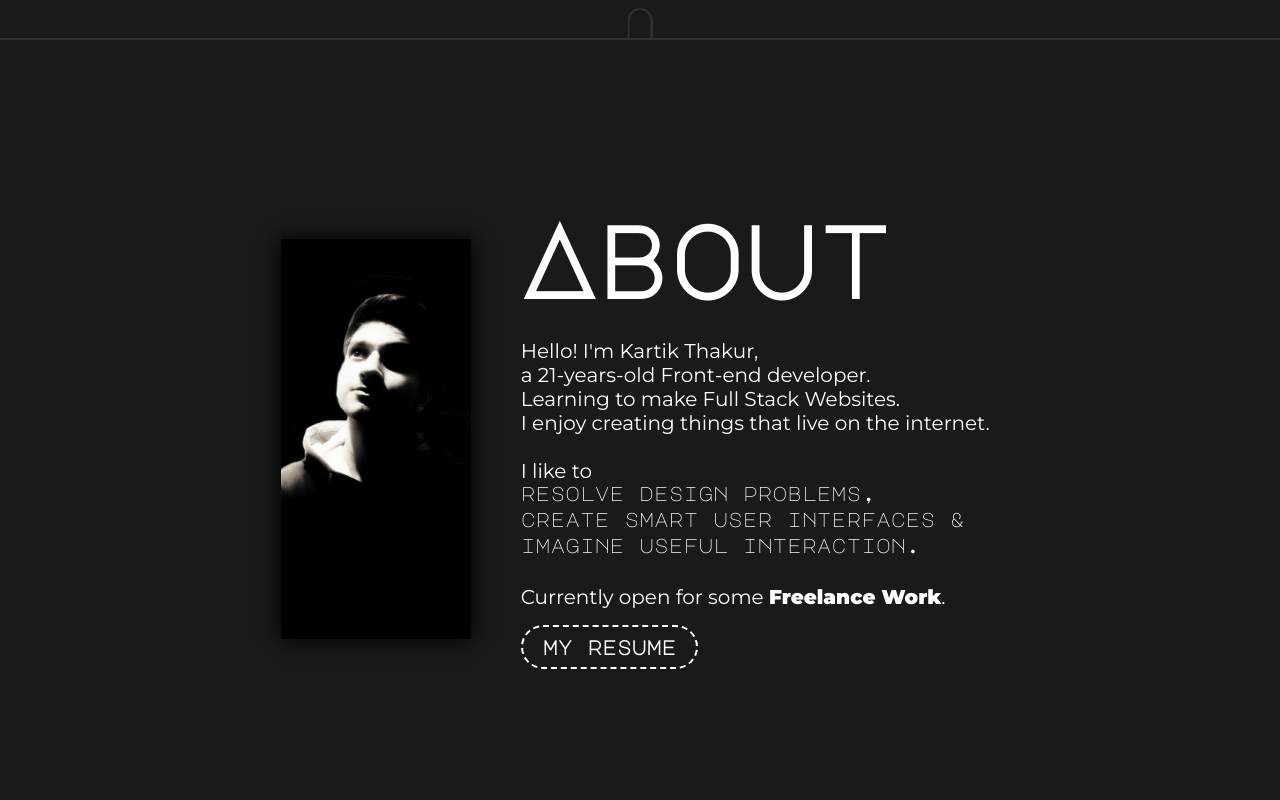
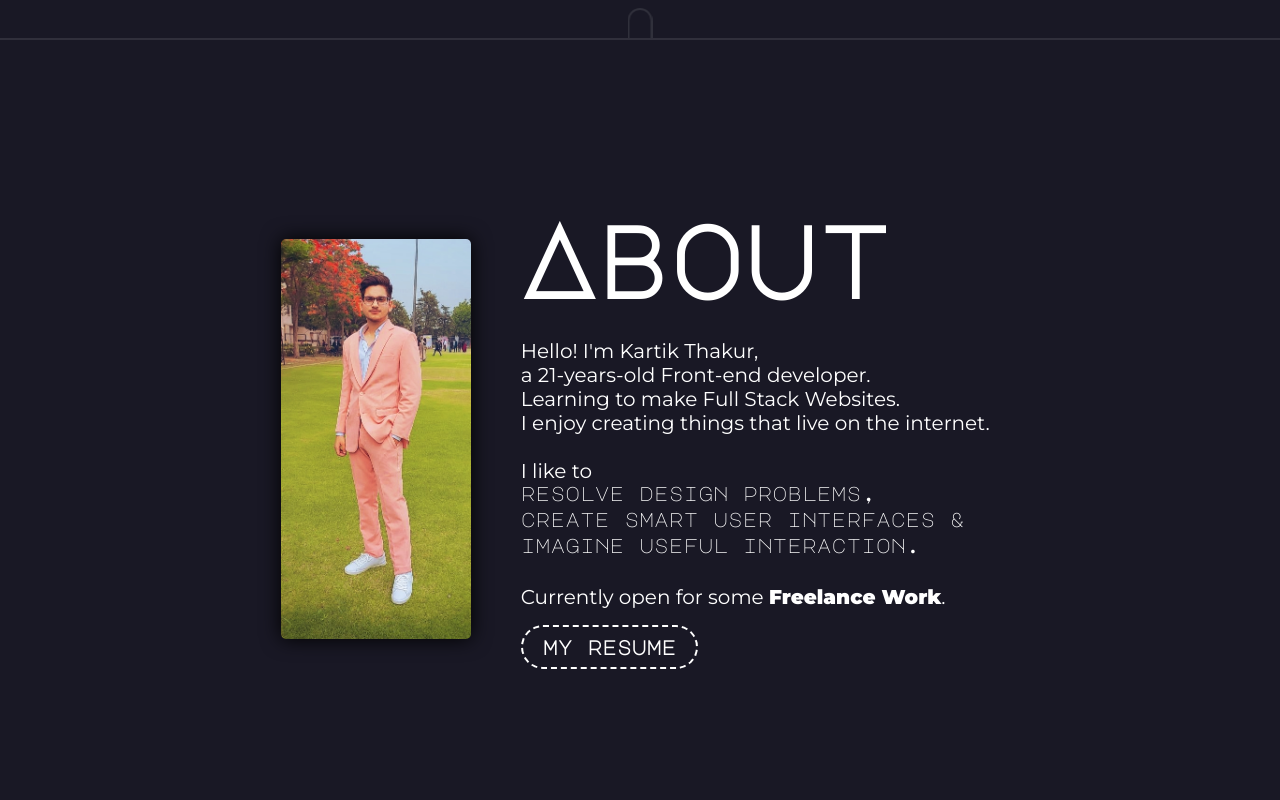
Before and after one commit to kartikth40/portfolio, a React (Create React App) app: page / in a window 1280 px wide. Shown: the part 760-1560 px from the top of the page. Built offline with nearby package versions, Linux system fonts and the light colour scheme.

Commit message:
changed the color pallete and fixed some issues

```diff
--- a/src/components/About/index.js
+++ b/src/components/About/index.js
@@ -19,7 +19,7 @@ function About() {
     <Container id="about">
       <AboutSection>
         <Picture>
-          <img src="/img/kartik_black.jpg" alt="profile pic" />
+          <img src="/img/kartik_pink.jpg" alt="profile pic" />
           <span></span>
         </Picture>
         <MainContect>
--- a/src/components/About/styles.js
+++ b/src/components/About/styles.js
@@ -26,6 +26,8 @@ const Picture = styled.picture`
   margin-right: 2.5rem;
   position: relative;
   box-shadow: 0 0 20px rgba(0, 0, 0, 1);
+  border-radius: 5px;
+  overflow: hidden;
   & span {
     position: absolute;
     width: 100%;
@@ -40,6 +42,8 @@ const Picture = styled.picture`
     width: 100%;
     height: 100%;
     object-fit: cover;
+    transform: scale(1.5);
+    border-radius: 5px;
   }
   @media screen and ${device.mobile} {
     width: 200px;
@@ -50,6 +54,8 @@ const Picture = styled.picture`
 
     & img {
       border-radius: 50%;
+      object-position: 50% 10%;
+      transform: scale(1.8);
     }
     & span {
       border-radius: 50%;
--- a/src/components/Footer/styles.js
+++ b/src/components/Footer/styles.js
@@ -9,13 +9,13 @@ const SocialSidebar = styled.div`
   position: fixed;
   bottom: 0;
   right: 65px;
-  box-shadow: 0 0 1em var(--primary);
+  box-shadow: 0 0 1em var(--primary-blue);
 `
 
 const Line = styled.div`
   width: 2px;
   height: 70px;
-  background: var(--primary);
+  background: var(--primary-blue);
 `
 const Circle = styled.div`
   position: absolute;
@@ -26,11 +26,11 @@ const Circle = styled.div`
   display: flex;
   justify-content: center;
   align-items: center;
-  background: var(--primary);
+  background: var(--primary-blue);
   border-radius: 50%;
   &:hover {
-    background: rgb(149, 255, 244);
-    box-shadow: 0 0 10px rgb(149, 255, 244);
+    background: #865dfe;
+    box-shadow: 0 0 10px #865dfe;
   }
   & a {
     width: 30px;
--- a/src/components/Header/styles.js
+++ b/src/components/Header/styles.js
@@ -38,7 +38,7 @@ const HelperContainer = styled.div`
   animation: ${load} 2.5s cubic-bezier(0.4, 0, 0.2, 1) forwards;
 
   @media screen and ${device.tablet} {
-    background: black;
+    background: var(--primary-dark);
   }
   @media screen and ${device.mobile} {
     padding: 20px 20px;
@@ -186,7 +186,7 @@ const Nav = styled.nav`
   display: flex;
   justify-content: space-between;
   @media screen and ${device.tablet} {
-    background: black;
+    background: var(--primary-dark);
     position: absolute;
     z-index: -1;
     left: 0;
--- a/src/components/Project/styles.js
+++ b/src/components/Project/styles.js
@@ -54,7 +54,7 @@ const SliderMask = styled(AbsoluteContainer)`
   background: linear-gradient(
     to right,
     var(--primary-blue),
-    var(--transparent-blue)
+    var(--transparent-pink)
   );
   left: -100%;
   pointer-events: none;
@@ -175,8 +175,8 @@ const CTAbuttons = styled.div`
   @media screen and ${device.mobile} {
     position: absolute;
     top: 250px;
-    left: 0;
-    width: 100%;
+    left: 5%;
+    width: 90%;
     a {
       width: 100%;
       display: flex;
--- a/src/index.css
+++ b/src/index.css
@@ -10,30 +10,36 @@ html {
 
 :root {
   --primary: turquoise;
-  --primary-dark: #181a1b;
-  --primary-blue: #2776ff;
-  --secondary-dark: #292f3a60;
-  --secondary-dark2: #121720;
-  --transparent-blue: #0059ff9a;
+  --primary-dark: #191825;
+  --primary-blue: #865DFF;
+  --secondary-dark: #27253f;
+  --secondary-dark2: #191825;
+  --transparent-pink: #E384FF;
+  --semi-pink:#fdb1fc;
   --title-font-family: 'Raleway', sans-serif;
   --primary-font-family: 'Montserrat', sans-serif;
   --secondary-font-family: 'Major Mono Display', monospace;
   font-family: var(--primary-font-family);
-  background-color: var(--primary-dark);
   color: white;
   font-size: 20px;
 }
 
+body{
+  background-color: var(--primary-dark);
+
+}
+
 ::-webkit-scrollbar {
-  width: 15px;
+  width: 10px;
   height: 15px;
-  background-color: black;
+  background-color: var(--primary-dark);
 }
 ::-webkit-scrollbar-thumb {
-  background: #252629;
+  background: var(--transparent-pink);
+  border-radius: 5px;
 }
 ::-webkit-scrollbar-thumb:hover {
-  background: #40434b;
+  background: var(--semi-pink);
 }
 
 ::selection {
@@ -66,6 +72,7 @@ html {
   }
   100% {
     transform: translateY(0);
-    background-color: black;
+    background-color: var(--primary-dark);
+    box-shadow:  0px 0px 20px black;
   }
 }
```
Also changed, not shown: public/icons/twitter_logo.png, public/img/kartik_pink.jpg (added).
